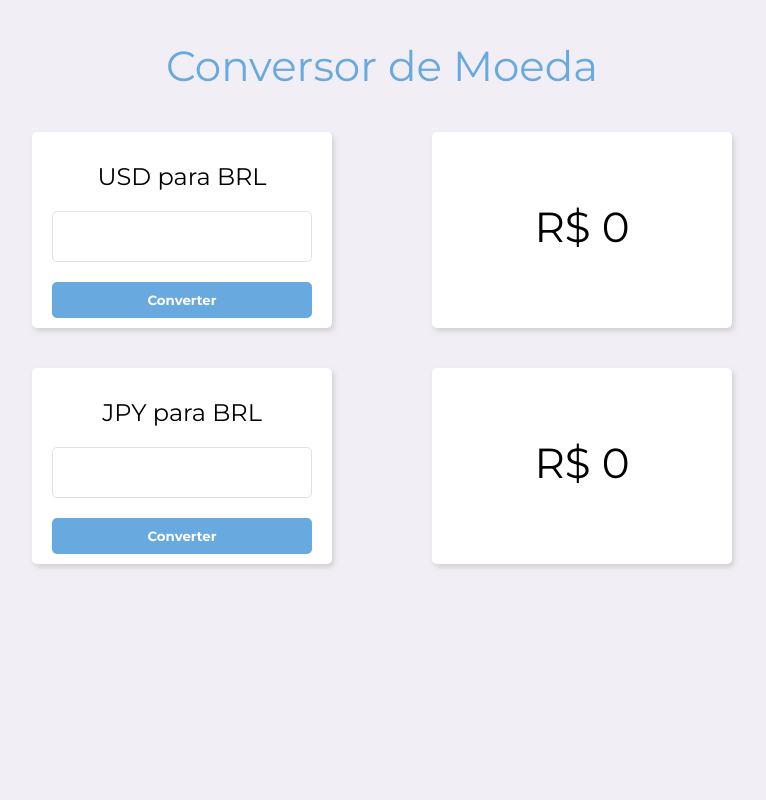
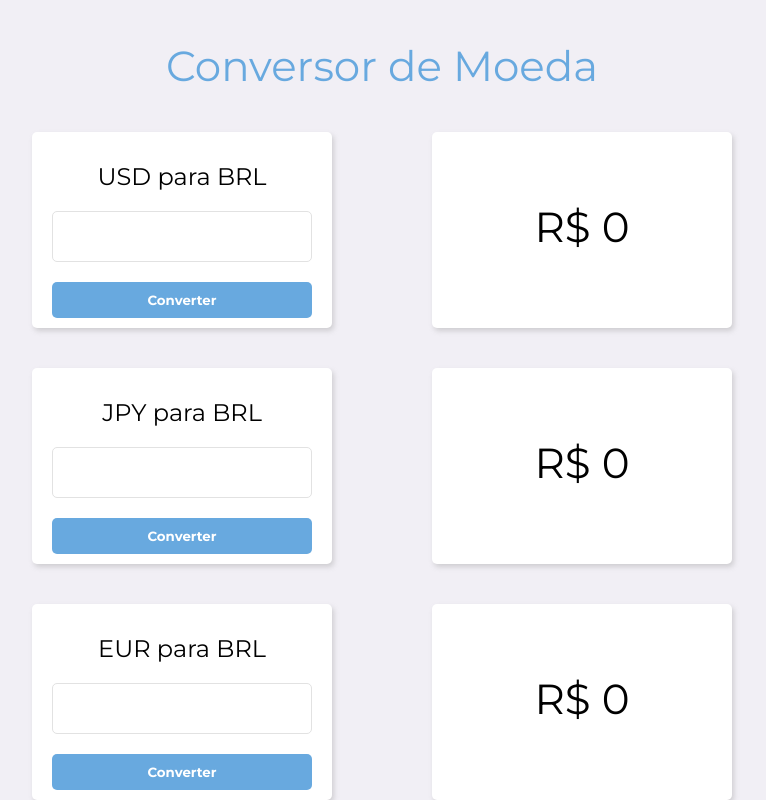
Before and after one commit to brunoseiji/Conversor-de-Moeda-React, a React (Create React App) app: page / in a window 1280 px wide. Shown: the whole page, without its empty margins (258-1024 px from the left). Built offline with nearby package versions, Linux system fonts and the light colour scheme.

Commit message:
Euro para BRL adicionado

```diff
--- a/src/App.js
+++ b/src/App.js
@@ -10,6 +10,7 @@ function App() {
         <h1 className="titulo-principal">Conversor de Moeda</h1>
         <Conversor moedaA="USD" moedaB="BRL" />
         <Conversor moedaA="JPY" moedaB="BRL" />
+        <Conversor moedaA="EUR" moedaB="BRL" />
       </div>
     </div>
   );
```
